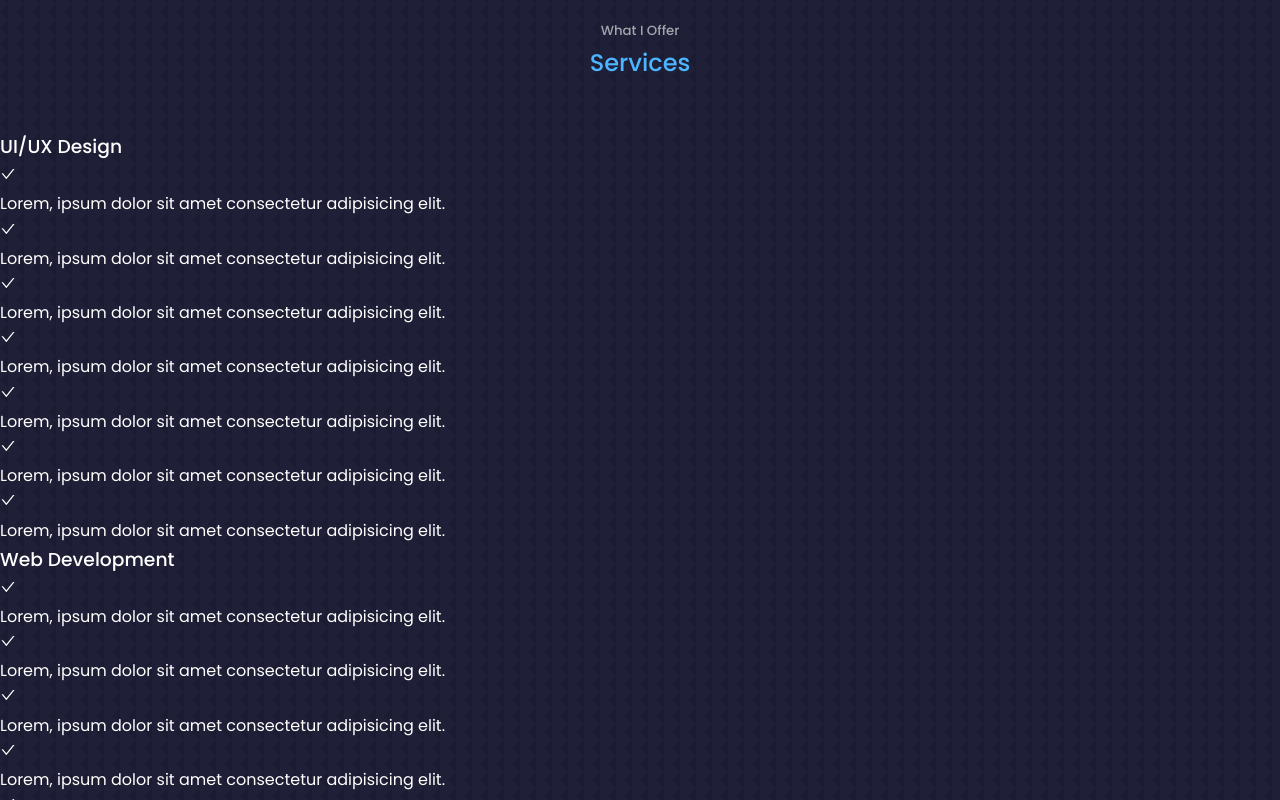
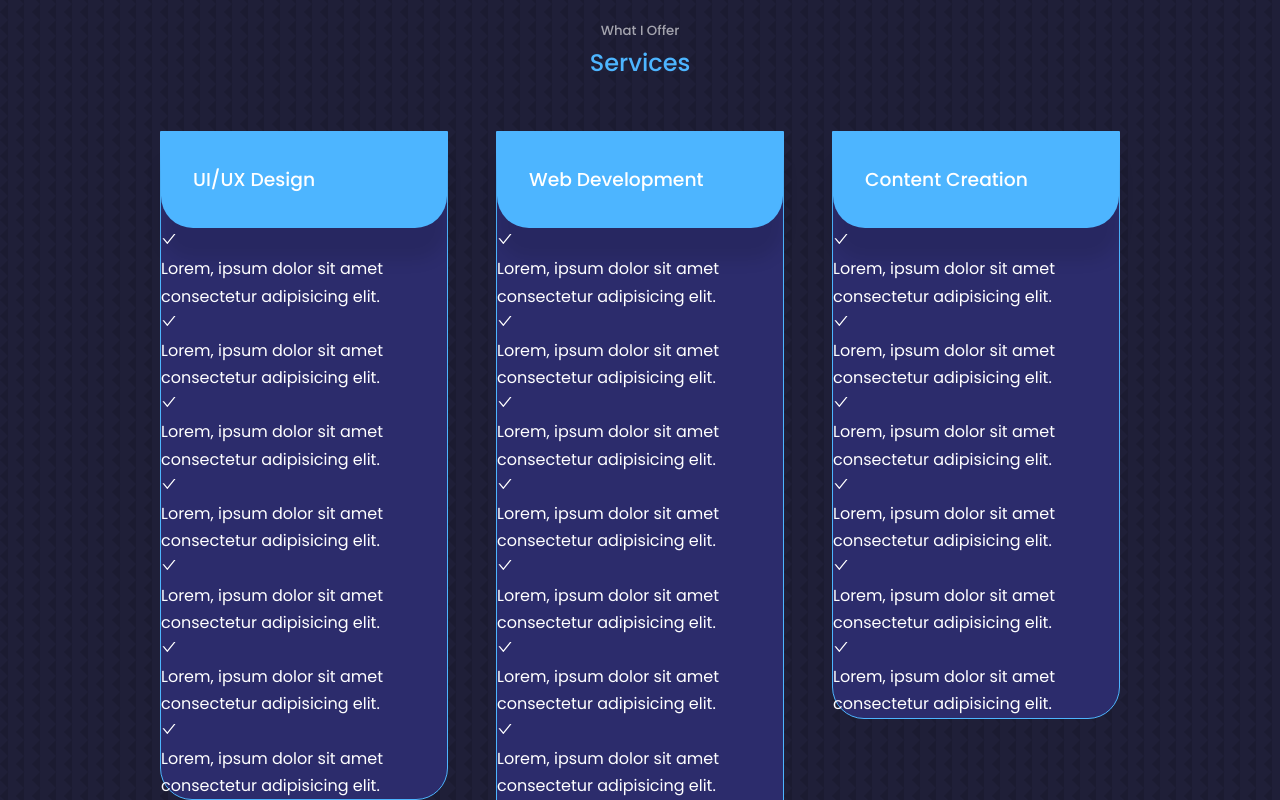
Before and after one commit to gingerFury7/React-portfolio-website, a React (Create React App) app: page / in a window 1280 px wide. Shown: the part 2220-3020 px from the top of the page. Built offline with nearby package versions, Linux system fonts and the light colour scheme; the HTML template or start-up script is replaced by a standard one.

Commit message:
service styles

```diff
--- a/src/components/Services.jsx
+++ b/src/components/Services.jsx
@@ -7,10 +7,11 @@
     <section id="services">
       <h5>What I Offer</h5>
       <h2>Services</h2>
-      <ServicesContainer className="contaienr">
+      <ServicesContainer className="container">
         <ServiceArticle>
           <ServiceHead>
             <h3>UI/UX Design</h3>
+          </ServiceHead>
           <SerivceList>
             <li>
               <AiOutlineCheck className="service__list-icon " />
@@ -41,11 +42,11 @@
               <p>Lorem, ipsum dolor sit amet consectetur adipisicing elit.</p>
             </li>
           </SerivceList>
-          </ServiceHead>
         </ServiceArticle>
         <ServiceArticle>
           <ServiceHead>
             <h3>Web Development</h3>
+          </ServiceHead>
           <SerivceList>
             <li>
               <AiOutlineCheck className="service__list-icon " />
@@ -80,11 +81,11 @@
               <p>Lorem, ipsum dolor sit amet consectetur adipisicing elit.</p>
             </li>
           </SerivceList>
-          </ServiceHead>
         </ServiceArticle>
         <ServiceArticle>
           <ServiceHead>
             <h3>Content Creation</h3>
+          </ServiceHead>
           <SerivceList>
             <li>
               <AiOutlineCheck className="service__list-icon " />
@@ -111,7 +112,6 @@
               <p>Lorem, ipsum dolor sit amet consectetur adipisicing elit.</p>
             </li>
           </SerivceList>
-          </ServiceHead>
         </ServiceArticle>
       </ServicesContainer>
     </section>
@@ -120,10 +120,31 @@
 
 export default Services;
 
-const ServicesContainer = styled.div``;
+const ServicesContainer = styled.div`
+  display: grid;
+  grid-template-columns: repeat(3, 1fr);
+  gap: 3rem;
+`;
 
-const ServiceArticle = styled.div``;
+const ServiceArticle = styled.article`
+  background: var(--color-bg-variant);
+  border-radius: 0 0 2rem 2rem;
+  border: 1px solid var(--color-primary);
+  height: fit-content;
+  transition: var(--transition);
 
-const ServiceHead = styled.div``;
+  &:hover {
+    background: transparent;
+    border-color: var(--color-primary-variant);
+    cursor: default;
+  }
+`;
+
+const ServiceHead = styled.div`
+  background: var(--color-primary);
+  padding: 2rem;
+  border-radius: 0 0 2rem 2rem;
+  box-shadow: 0 2rem 1rem rgba(0, 0, 0, 0.1);
+`;
 
 const SerivceList = styled.ul``;
```
Lines whose indentation alone changed are shown as unchanged.
